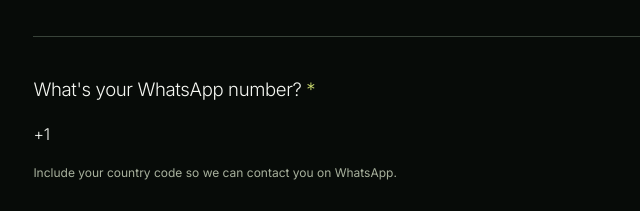
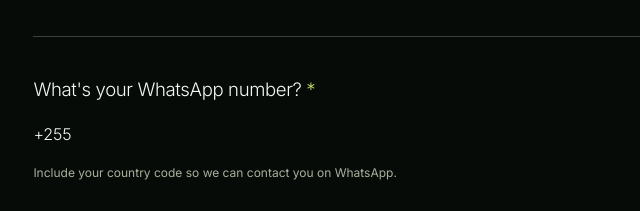
Before and after one commit to nellyjunior46-dotcom/viewfinity-art, a plain HTML site: page charges/videography/book/index.html in a window 1280 px wide. Shown: the part 941-1152 px from the top of the page, 37-677 px from the left. Drawn offline with Linux system fonts and the light colour scheme.

Commit message:
Default videography WhatsApp input to +255

```diff
--- a/charges/videography/book/index.html
+++ b/charges/videography/book/index.html
@@ -4,7 +4,7 @@
 <div class="vf125-columns shell"><div class="vf125-maincol"><p class="vf125-form-intro">Let's discuss your videography project. <span>Your selected service and starting rate are ready below. Tell us what you need so we can prepare an accurate quote.</span></p><form class="vf125-form" id="vf-videography-booking-form" novalidate>
 <div class="vf125-field"><div class="vf125-field-body"><label for="vf-videography-name">What's your name? <span>*</span></label><input autocomplete="name" id="vf-videography-name" maxlength="150" name="name" placeholder="Your name" required></div></div>
 <div class="vf125-field"><div class="vf125-field-body"><label for="vf-videography-email">What's your email? <span>*</span></label><input autocomplete="email" id="vf-videography-email" maxlength="200" name="email" placeholder="you@example.com" required type="email"></div></div>
-<div class="vf125-field"><div class="vf125-field-body"><label for="vf-videography-whatsapp">What's your WhatsApp number? <span>*</span></label><input id="vf-videography-whatsapp" name="whatsapp" type="tel" autocomplete="tel" inputmode="tel" maxlength="25" placeholder="+255 7XX XXX XXX" required aria-describedby="vf-videography-whatsapp-hint"><small class="vf-contact-hint" id="vf-videography-whatsapp-hint">Include your country code so we can contact you on WhatsApp.</small></div></div>
+<div class="vf125-field"><div class="vf125-field-body"><label for="vf-videography-whatsapp">What's your WhatsApp number? <span>*</span></label><input id="vf-videography-whatsapp" name="whatsapp" type="tel" value="+255 " autocomplete="tel" inputmode="tel" maxlength="25" placeholder="+255 7XX XXX XXX" required aria-describedby="vf-videography-whatsapp-hint"><small class="vf-contact-hint" id="vf-videography-whatsapp-hint">Include your country code so we can contact you on WhatsApp.</small></div></div>
 <div class="vf125-field"><div class="vf125-field-body"><label for="vf-videography-package">Which videography service have you selected? <span>*</span></label><select id="vf-videography-package" name="package" required aria-describedby="vf-videography-package-hint"><option value="" disabled selected>Select a videography service</option><option value="creator-short">Content Creators — Under 60 seconds — from TZS 80,000</option><option value="creator-extended">Content Creators — 60–120 seconds — from TZS 100,000</option><option value="events">Event Videography — from TZS 150,000</option><option value="real-estate">Real Estate Videography — from TZS 150,000</option></select><small class="vf-contact-hint" id="vf-videography-package-hint">Pre-selected from your choice. These are starting rates; your final quotation depends on the project.</small></div></div>
 <div class="vf125-field"><div class="vf125-field-body"><label for="vf-videography-location">Where will the shoot take place? <span>*</span></label><input id="vf-videography-location" name="shoot_location" maxlength="200" placeholder="City, venue or property location" required><small class="vf-contact-hint">Location helps us estimate transport and logistics.</small></div></div>
 <div class="vf125-field"><div class="vf125-field-body"><label for="vf-videography-date">What is your preferred shoot date? <span>*</span></label><div class="vf-booking-calendar-control"><input id="vf-videography-date" name="preferred_shoot_date" type="date" required aria-describedby="vf-videography-date-hint" aria-label="Click to select date on calendar"><span class="vf-booking-calendar-prompt" aria-hidden="true">Click to select date on calendar</span><span class="vf-booking-calendar-symbol" aria-hidden="true"><svg viewBox="0 0 24 24" width="24" height="24" fill="none" stroke="currentColor" stroke-width="1.8" stroke-linecap="round" stroke-linejoin="round" aria-hidden="true"><rect x="3" y="5" width="18" height="16" rx="2"/><path d="M8 3v4M16 3v4M3 10h18"/><path d="m9 16 2 2 4-4"/></svg></span></div><small class="vf-contact-hint" id="vf-videography-date-hint">Select your planned filming date. We'll confirm availability with you.</small></div></div>
```
